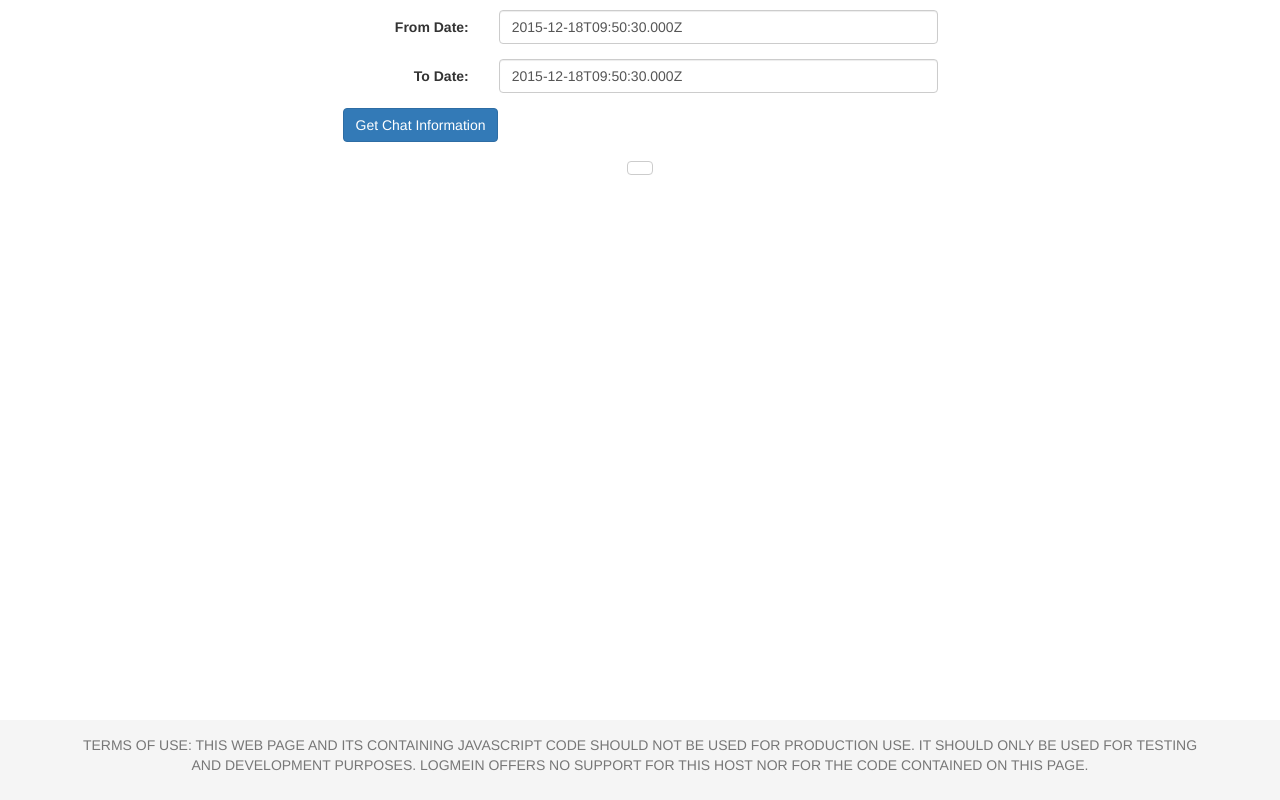
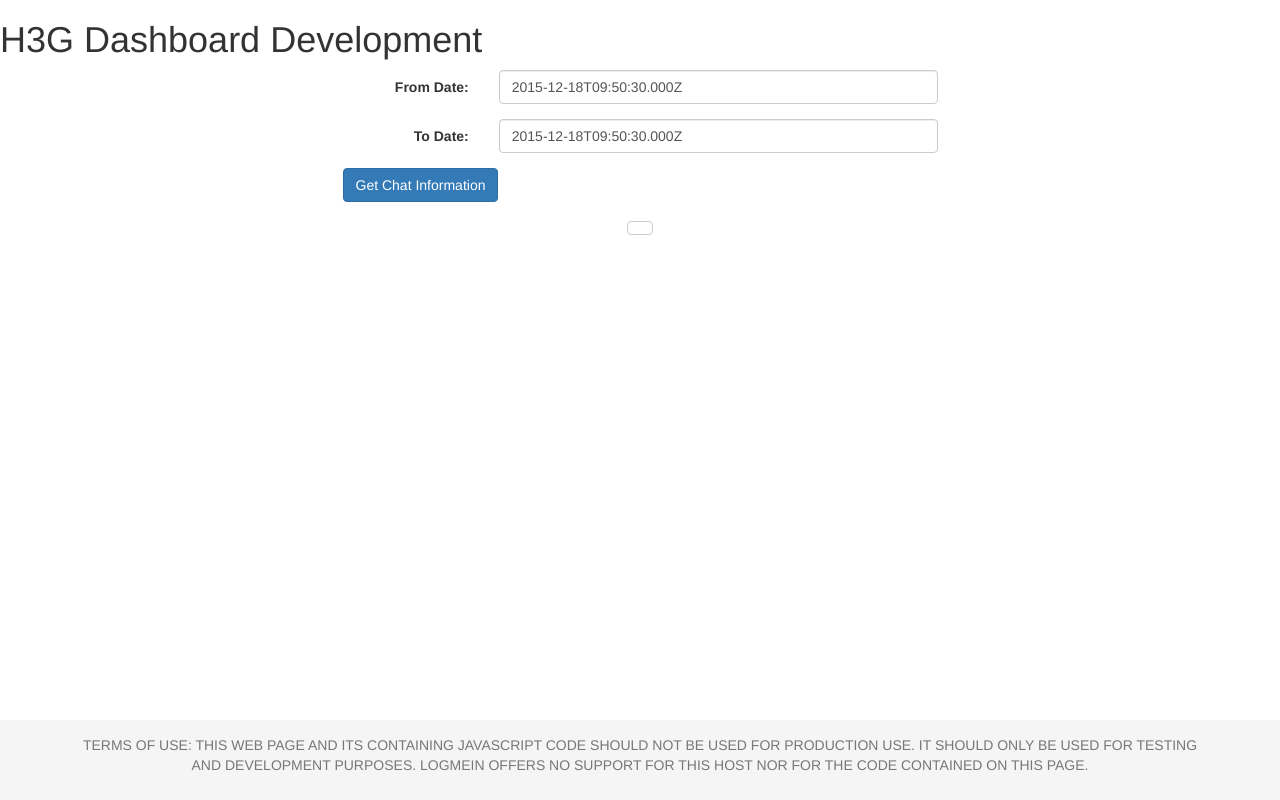
Before and after one commit to mmkerai/dashboard2, a website: page index.html in a window 1280 px wide. Drawn offline with nearby package versions, Linux system fonts and the light colour scheme; no server answers.

Commit message:
updated 1;

```diff
--- a/index.html
+++ b/index.html
@@ -2,7 +2,7 @@
 <html>
 <head>
 	<meta name="viewport" content="width=device-width, initial-scale=1">
-	<title>H3G Reports</title>
+	<title>H3G Dashboard</title>
 	<script type="text/javascript" src="https://cdnjs.cloudflare.com/ajax/libs/crypto-js/3.1.2/rollups/hmac-sha512.js"></script>
 	<script type="text/javascript" src="https://code.jquery.com/jquery-2.1.3.min.js"></script>
 	<link rel="stylesheet" href="https://maxcdn.bootstrapcdn.com/bootstrap/3.3.5/css/bootstrap.min.css">
@@ -14,7 +14,7 @@
 </style>
 </head>
 <body>
-<p></p>
+<h1>H3G Dashboard Development</h1>
 <div class="wrapper col-xs-12">
 <div class="form-horizontal col-xs-6 col-xs-offset-3">
 <form id="api">
```
Also changed, not shown: favicon.ico (added).
